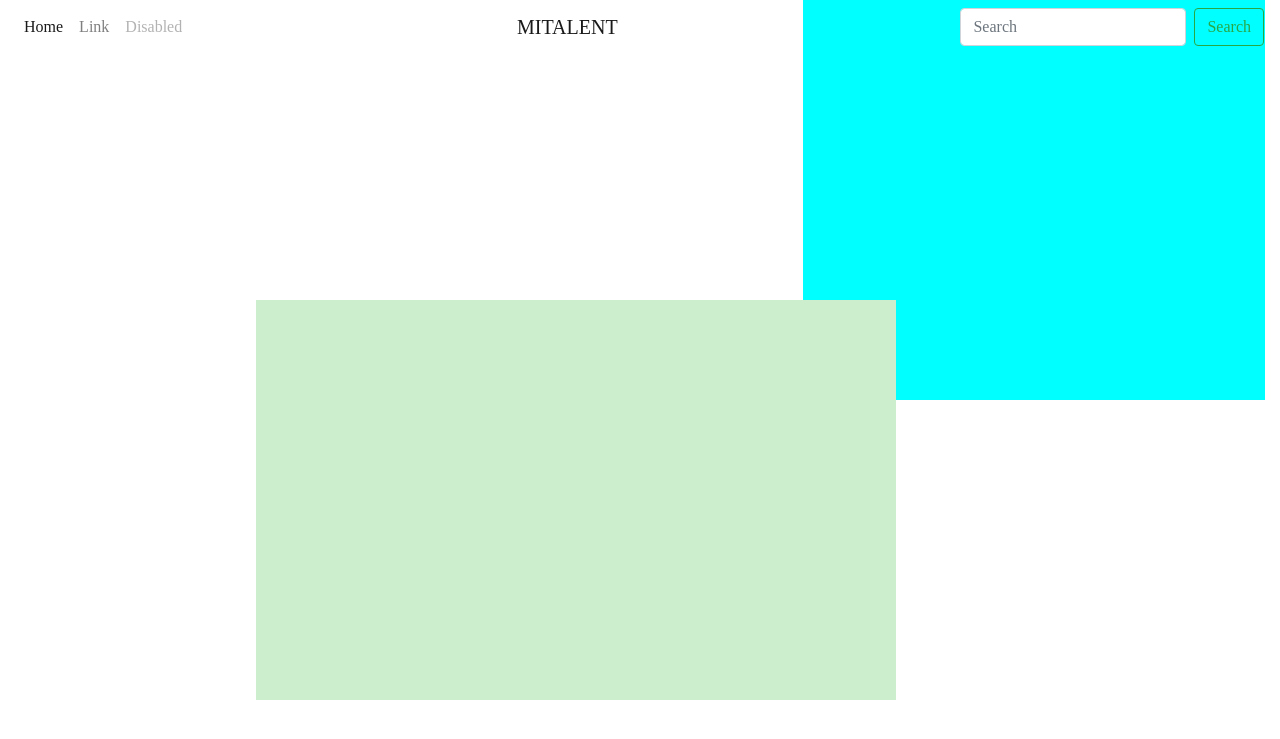
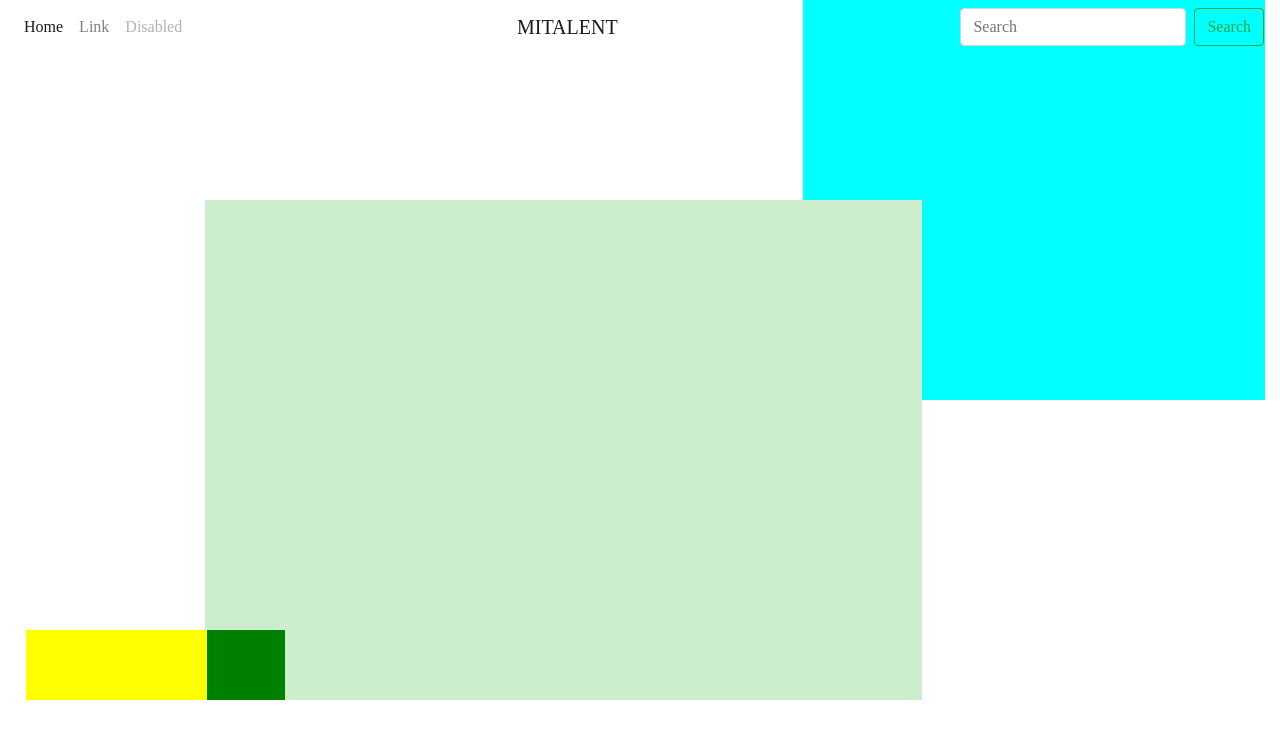
Before and after one commit to 2011Alexandrealvarenga/bloomin, a PHP site: page / in a window 1280 px wide. Shown: the top 739 px of the page. Run offline with PHP 8.4, Linux system fonts and the light colour scheme.

Commit message:
main box content

```diff
--- a/css/style.css
+++ b/css/style.css
@@ -16,10 +16,38 @@ header{
   float: right;
   background: aqua;
 }
-.title .box-center{
-  width: 50%;
-  height: 400px;
+
+ .title .main-box{
+  width: 70%;
+  height: 500px;
+  position: absolute;
   bottom: 0;
-  left: 20%;
+  left: 2%;
+ }
+ .title .main-box .box-center{
   position: absolute;
+  width: 80%;
+  height: 500px;
+  bottom: 0;
+  right: 0;
   background:  #cec;}
+
+ .title .main-box .view-profile{
+  width: 29%;
+  bottom: 0;
+  left: 0;
+  height: 14%;
+  background: yellow;
+  position: absolute;}
+
+ .title .main-box .view-profile .left-box{
+  background: #93ecec;
+  height: 100%;
+  float: left;
+ }
+ .title .main-box .view-profile .rigth-box{
+  height: 100%;
+  width: 30%;
+  background: green;
+  float: right;
+ }
--- a/index.php
+++ b/index.php
@@ -40,9 +40,22 @@
     <div class="container-fluid">
       <div class="box-right">
       </div>
+    </div>
+    <div class="main-box">
       <div class="box-center">
+
+      </div>
+      <div class="view-profile">
+        <a href="#">
+          <div class="left-box">
+          </div>
+          <div class="rigth-box">
+          </div>
+        </a>
       </div>
     </div>
+
+
 
   </section>
 </main>
```
